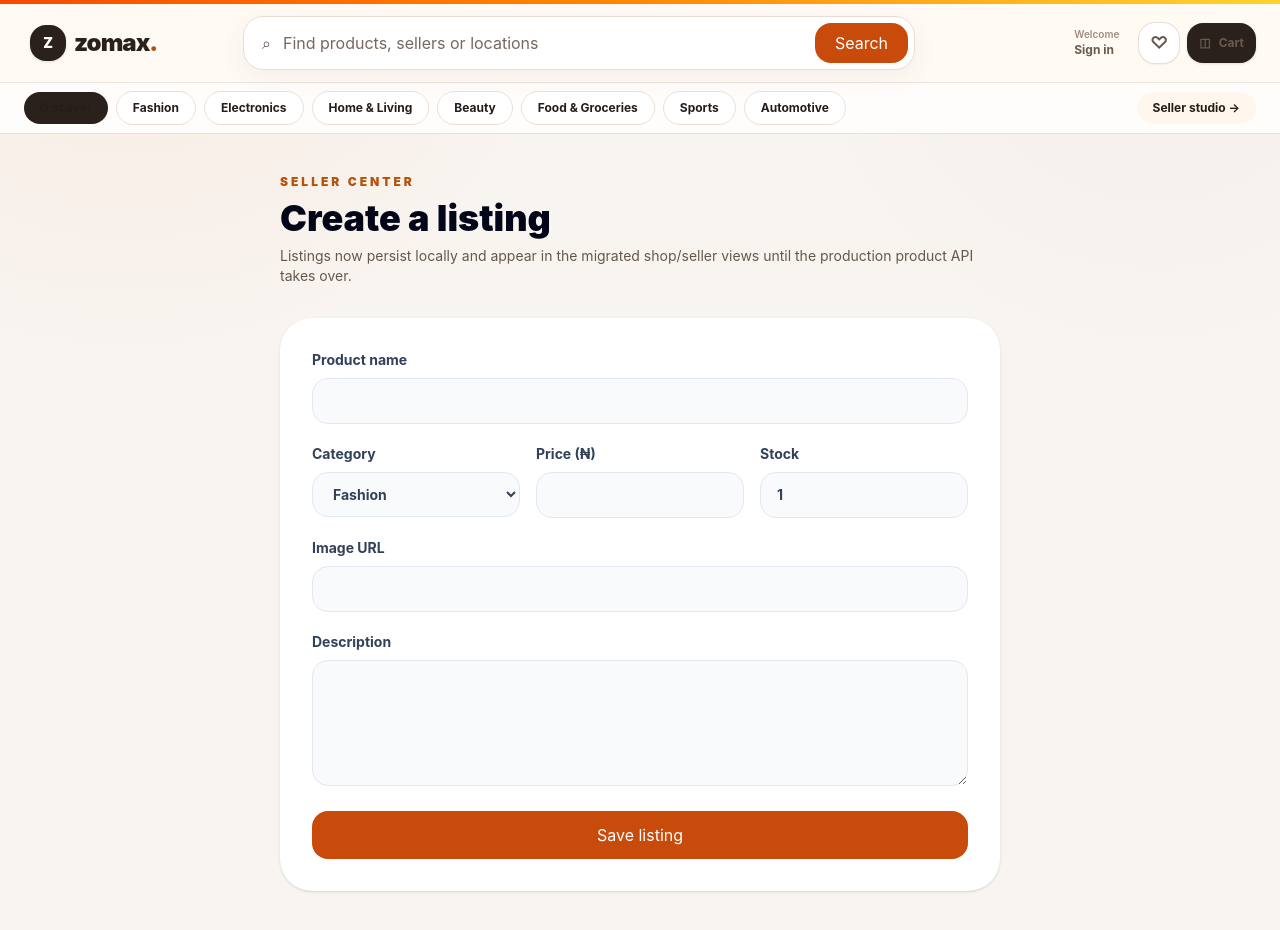
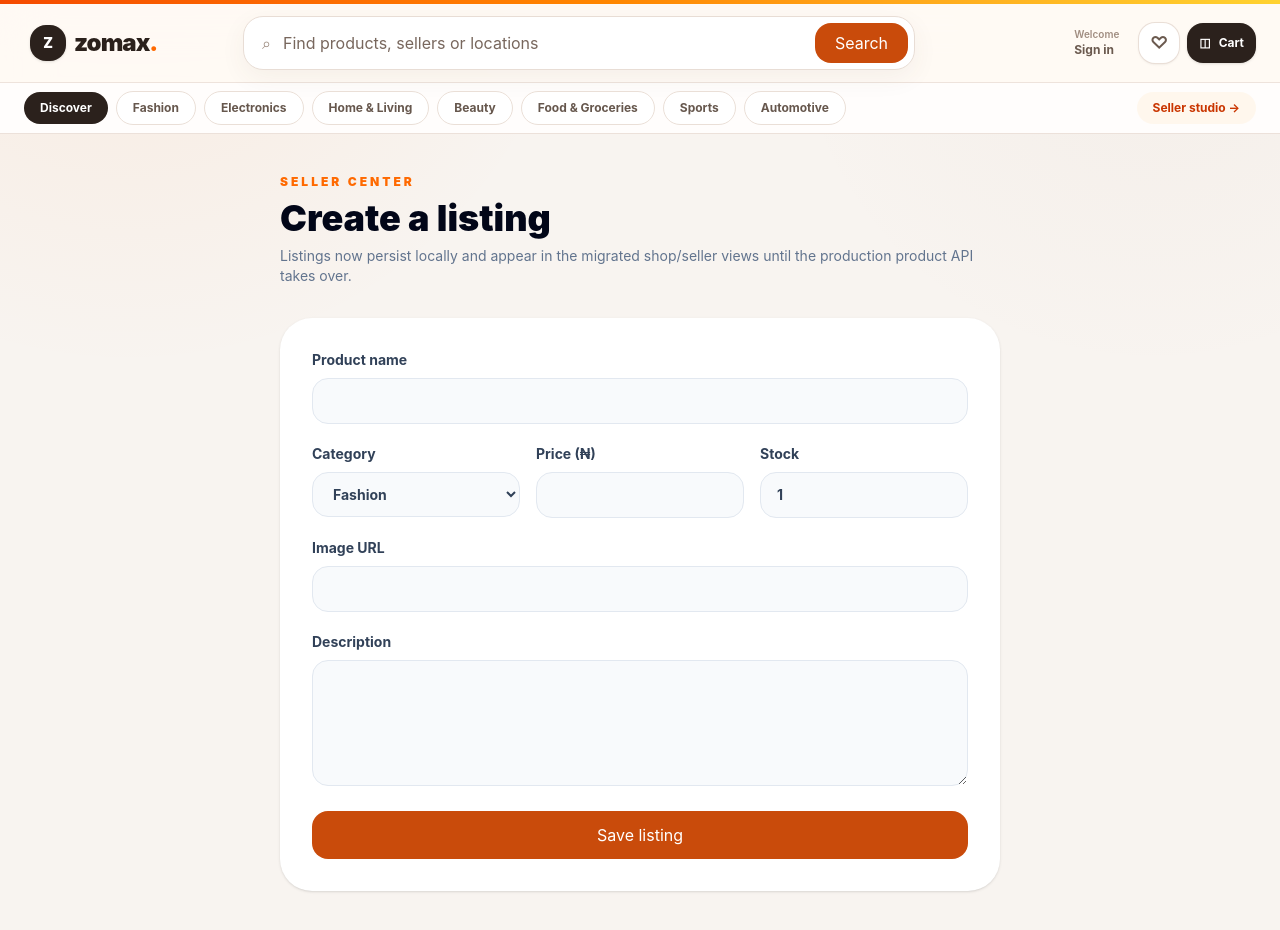
Before and after one commit to nbeekeddy-debug/zomax, a Next.js app: page /sell in a window 1280 px wide. Built offline with nearby package versions, Linux system fonts and the light colour scheme; no server answers.

Commit message:
fix: scope text colors and preserve white link labels

```diff
--- a/app/globals.css
+++ b/app/globals.css
@@ -36,7 +36,10 @@ body {
 }
 
 img, svg, video, canvas { max-width: 100%; }
-a { color: inherit; text-decoration: none; }
+
+/* Do not set link color globally. Tailwind 4 utilities live in a cascade layer;
+   an unlayered `a { color: inherit }` can override classes such as text-white. */
+a { text-decoration: none; }
 button, input, select, textarea { font: inherit; max-width: 100%; }
 button, a { -webkit-tap-highlight-color: transparent; }
 
@@ -55,34 +58,16 @@ button, a { -webkit-tap-highlight-color: transparent; }
   outline-offset: 3px;
 }
 
-/*
- * Readability layer
- * The visual system still uses Zomax orange, but small copy must not compete
- * with the surfaces behind it. These overrides intentionally strengthen the
- * low-contrast utility colors used throughout the migrated frontend.
- */
-.text-slate-400 { color: #75655b !important; }
-.text-slate-500 { color: #66574d !important; }
-.text-slate-600 { color: #594b42 !important; }
-.text-orange-500,
-.text-orange-600 { color: #b45309 !important; }
+/* Semantic text helpers. Use these when a component needs stronger copy instead
+   of globally rewriting Tailwind color utilities. */
+.z-text-primary { color: var(--ink); }
+.z-text-secondary { color: var(--text-secondary); }
+.z-text-muted { color: var(--text-muted); }
+.z-text-soft { color: var(--text-soft); }
+.z-text-brand { color: var(--brand-dark); }
 
-[class~="text-[#a18e81]"],
-[class~="text-[#9a887c]"],
-[class~="text-[#aa9a8f]"],
-[class~="text-[#8c786b]"],
-[class~="text-[#8a776a]"] {
-  color: #65554b !important;
-}
-
-[class~="placeholder:text-[#aa9a8f]"]::placeholder,
-[class~="placeholder:text-slate-400"]::placeholder {
-  color: #78675d !important;
-  opacity: 1;
-}
-
-/* Bright orange remains a brand accent; text buttons use a deeper orange so
-   white labels keep strong contrast at normal font sizes. */
+/* Bright orange stays available for decoration. Interactive controls carrying
+   white text use a deeper action orange for reliable contrast. */
 .bg-orange-500.text-white,
 .bg-orange-600.text-white,
 button.bg-orange-500,
@@ -99,16 +84,6 @@ a.bg-orange-500:hover,
 button.bg-orange-600:hover,
 a.bg-orange-600:hover {
   background-color: #a83a08 !important;
-}
-
-/* Preserve readable light copy inside the few intentionally dark surfaces. */
-.bg-slate-950 .text-slate-400,
-.bg-slate-950 .text-slate-500,
-.bg-slate-900 .text-slate-400,
-.bg-slate-900 .text-slate-500,
-[class*="bg-[#2b211c]"] .text-slate-400,
-[class*="bg-[#2b211c]"] .text-slate-500 {
-  color: #d6d3d1 !important;
 }
 
 [aria-disabled="true"],
```
